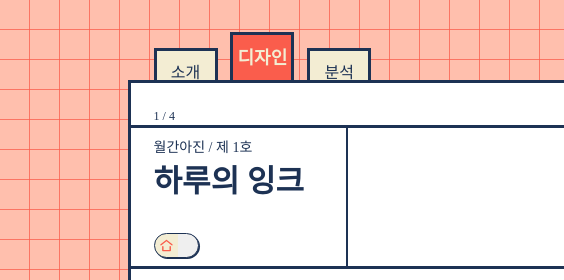
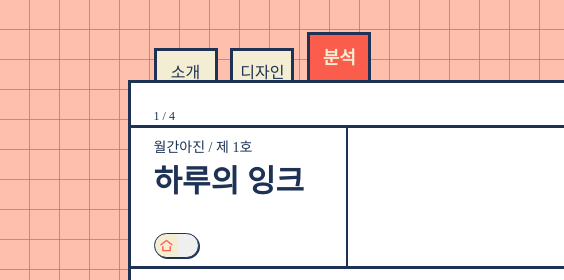
Before and after one commit to a-jinjin/about-ajin, a plain HTML site: page html/02-project-01-analysis-1.html in a window 1280 px wide. Shown: the top 280 px of the page, 0-564 px from the left. Drawn offline with Linux system fonts and the light colour scheme.

Commit message:
링크 수정

```diff
--- a/html/02-project-01-analysis-1.html
+++ b/html/02-project-01-analysis-1.html
@@ -148,7 +148,7 @@
         location.href = projectOneLink[i];
       });
 
-      if(i === 1) {
+      if(i === 2) {
         topMenu[i].classList.add('top-menu-on');
 
       }else{
```
Also changed, not shown: html/02-project-01-analysis-2.html (+1 -1 lines).
